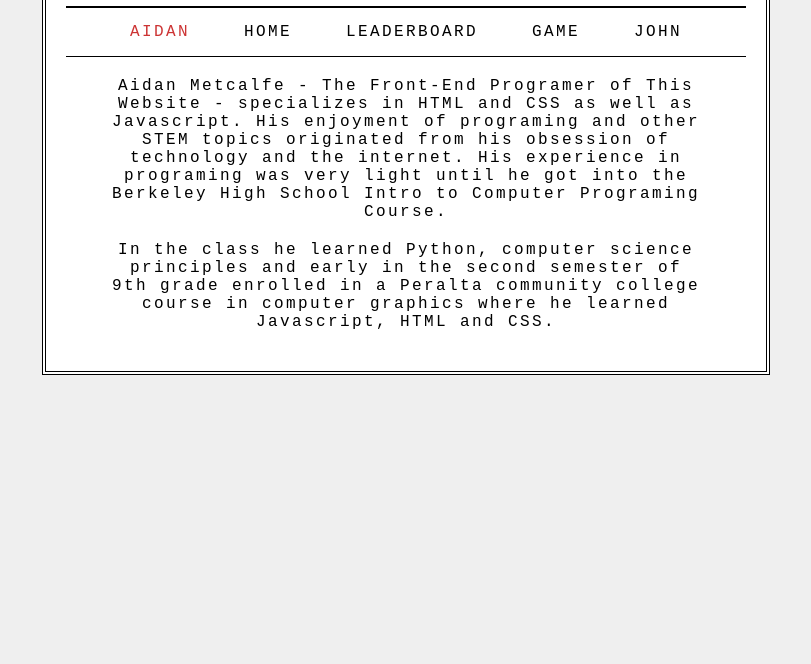
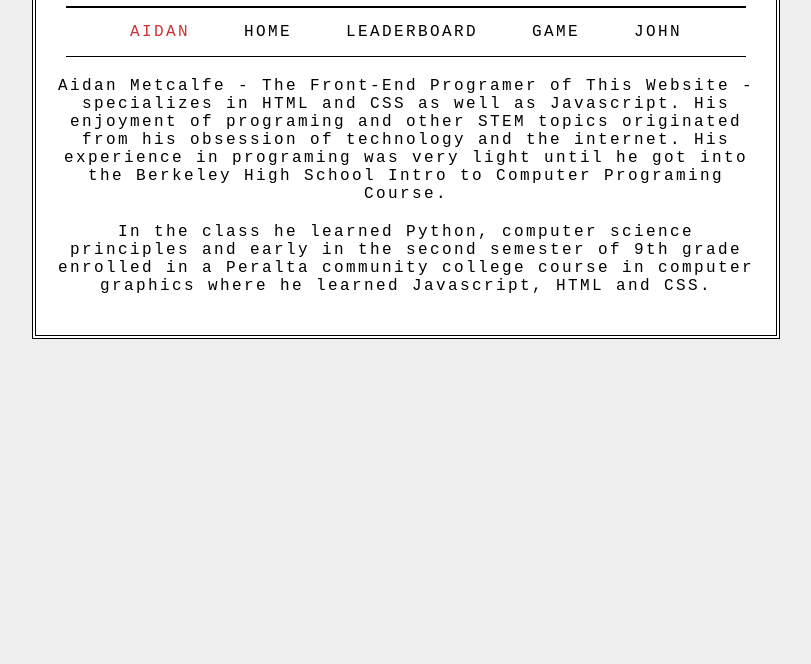
Before and after one commit to violeteloiv/FinalProject, a website: page public/HTML/aidan.html in a window 1280 px wide. Shown: the part 136-800 px from the top of the page, without its empty margins (234-1045 px from the left). Drawn offline with Linux system fonts and the light colour scheme.

Commit message:
(updating my shit at home) (dint accept)

```diff
--- a/public/CSS/aidan.css
+++ /dev/null
@@ -1,81 +0,0 @@
-body {
-
-  font-family: "Courier New", Courier, monospace;
-
-  display: flex;
-
-  padding: 20px;
-
-  letter-spacing: 0.15em;
-
-  background-color: #efefef;
-
-}
-
-#page {
-
-  margin: 10px auto 10px auto;
-
-  padding: 20px;
-
-  border: 4px double #000;
-
-  background-color: #ffffff;
-
-}
-
-ul {
-
-  width: 650px;
-
-  padding: 15px;
-
-  margin: 0px auto 0px auto;
-
-  border-top: 2px solid #000;
-
-  border-bottom:1px solid #000;
-
-  text-align: center;
-
-}
-
-li {
-
-  display: inline;
-
-  margin: 0px 3px;
-
-}
-
-p {
-
-  text-align: center;
-
-  width: 600px;
-
-  margin: 20px auto 20px auto;
-
-  font-weight: normal;
-
-}
-
-a {
-
-  color: #000000;
-
-  text-transform: uppercase;
-
-  text-decoration: none;
-
-  padding: 6px 18px 6px 18px;
-
-}
-
-a:hover, a.on {
-
-  color: #cc3333;
-
-  background-color: #ffffff;
-
-}
--- a/public/CSS/game.css
+++ /dev/null
@@ -1,81 +0,0 @@
-body {
-
-  font-family: "Courier New", Courier, monospace;
-
-  display: flex;
-
-  padding: 20px;
-
-  letter-spacing: 0.15em;
-
-  background-color: #efefef;
-
-}
-
-#page {
-
-  margin: 10px auto 10px auto;
-
-  padding: 20px;
-
-  border: 4px double #000;
-
-  background-color: #ffffff;
-
-}
-
-ul {
-
-  width: 650px;
-
-  padding: 15px;
-
-  margin: 0px auto 0px auto;
-
-  border-top: 2px solid #000;
-
-  border-bottom:1px solid #000;
-
-  text-align: center;
-
-}
-
-li {
-
-  display: inline;
-
-  margin: 0px 3px;
-
-}
-
-p {
-
-  text-align: center;
-
-  width: 600px;
-
-  margin: 20px auto 20px auto;
-
-  font-weight: normal;
-
-}
-
-a {
-
-  color: #000000;
-
-  text-transform: uppercase;
-
-  text-decoration: none;
-
-  padding: 6px 18px 6px 18px;
-
-}
-
-a:hover, a.on {
-
-  color: #cc3333;
-
-  background-color: #ffffff;
-
-}
--- a/public/CSS/john.css
+++ /dev/null
@@ -1,81 +0,0 @@
-body {
-
-  font-family: "Courier New", Courier, monospace;
-
-  display: flex;
-
-  padding: 20px;
-
-  letter-spacing: 0.15em;
-
-  background-color: #efefef;
-
-}
-
-#page {
-
-  margin: 10px auto 10px auto;
-
-  padding: 20px;
-
-  border: 4px double #000;
-
-  background-color: #ffffff;
-
-}
-
-ul {
-
-  width: 650px;
-
-  padding: 15px;
-
-  margin: 0px auto 0px auto;
-
-  border-top: 2px solid #000;
-
-  border-bottom:1px solid #000;
-
-  text-align: center;
-
-}
-
-li {
-
-  display: inline;
-
-  margin: 0px 3px;
-
-}
-
-p {
-
-  text-align: center;
-
-  width: 600px;
-
-  margin: 20px auto 20px auto;
-
-  font-weight: normal;
-
-}
-
-a {
-
-  color: #000000;
-
-  text-transform: uppercase;
-
-  text-decoration: none;
-
-  padding: 6px 18px 6px 18px;
-
-}
-
-a:hover, a.on {
-
-  color: #cc3333;
-
-  background-color: #ffffff;
-
-}
--- a/public/CSS/leaderboard.css
+++ /dev/null
@@ -1,86 +0,0 @@
-body {
-
-  font-family: "Courier New", Courier, monospace;
-
-  display: flex;
-
-  padding: 20px;
-
-  letter-spacing: 0.15em;
-
-  background-color: #efefef;
-
-}
-
-#page {
-
-  margin: 10px auto 10px auto;
-
-  padding: 20px;
-
-  border: 4px double #000;
-
-  background-color: #ffffff;
-
-}
-
-ul {
-
-  width: 650px;
-
-  padding: 15px;
-
-  margin: 0px auto 0px auto;
-
-  border-top: 2px solid #000;
-
-  border-bottom:1px solid #000;
-
-  text-align: center;
-
-}
-
-li {
-
-  display: inline;
-
-  margin: 0px 3px;
-}
-
-p {
-
-  text-align: center;
-
-  width: 600px;
-
-  margin: 20px auto 20px auto;
-
-  font-weight: normal;
-
-}
-
-a {
-
-  color: #000000;
-
-  text-transform: uppercase;
-
-  text-decoration: none;
-
-  padding: 6px 18px 5px 18px;
-
-}
-
-a:hover, a.on {
-
-  color: #cc3333;
-
-  background-color: #ffffff;
-
-}
-
-table {
-
-  border: 4px double #000;
-
-}
--- a/public/HTML/aidan.html
+++ b/public/HTML/aidan.html
@@ -6,7 +6,7 @@
 
     <title> Final Project -- Subject To Change </title>
 
-    <link rel="stylesheet" href="../CSS/john.css">
+    <link rel="stylesheet" href="../main.css">
 
   </head>
 
```
Also changed, not shown: public/HTML/game.html (+1 -1 lines), public/HTML/john.html (+1 -1 lines), public/HTML/leaderboard.html (+1 -1 lines), public/index.html (+1 -5 lines), public/main.css (renamed from public/CSS/main.css).
